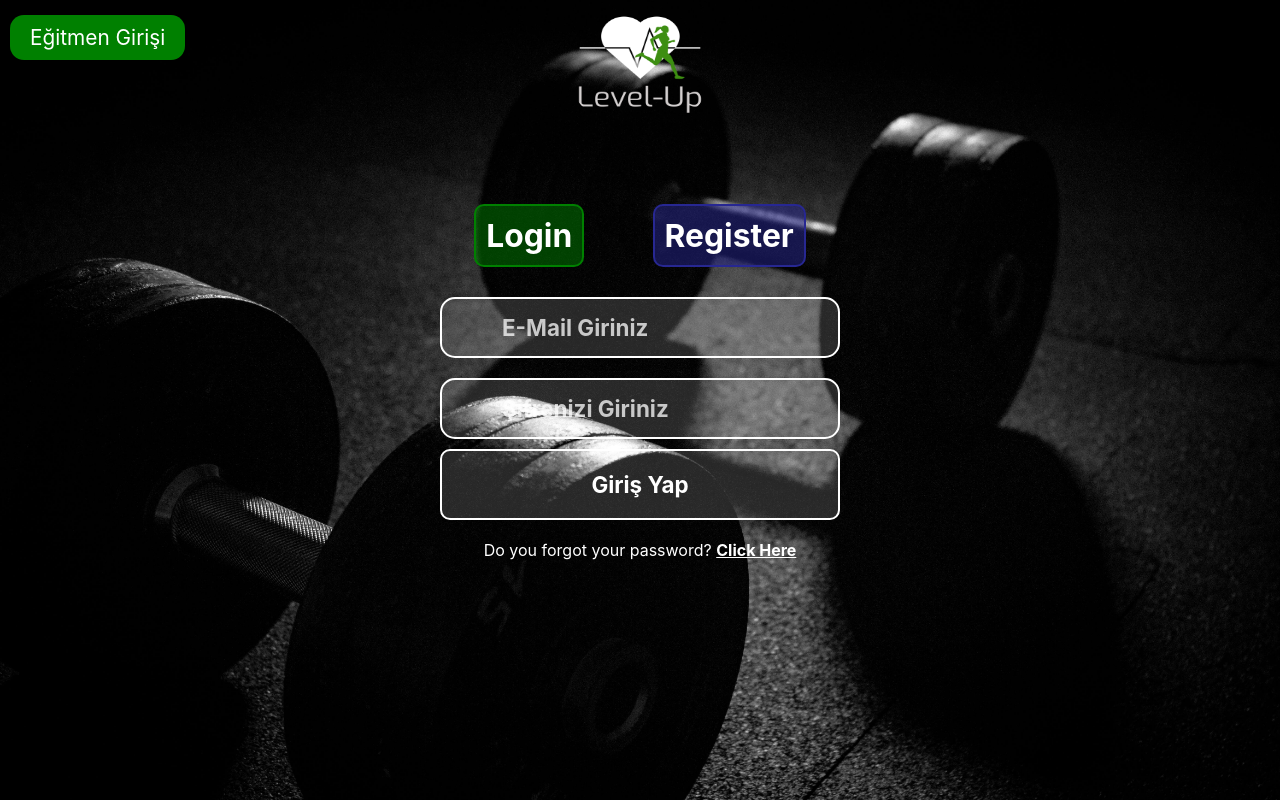
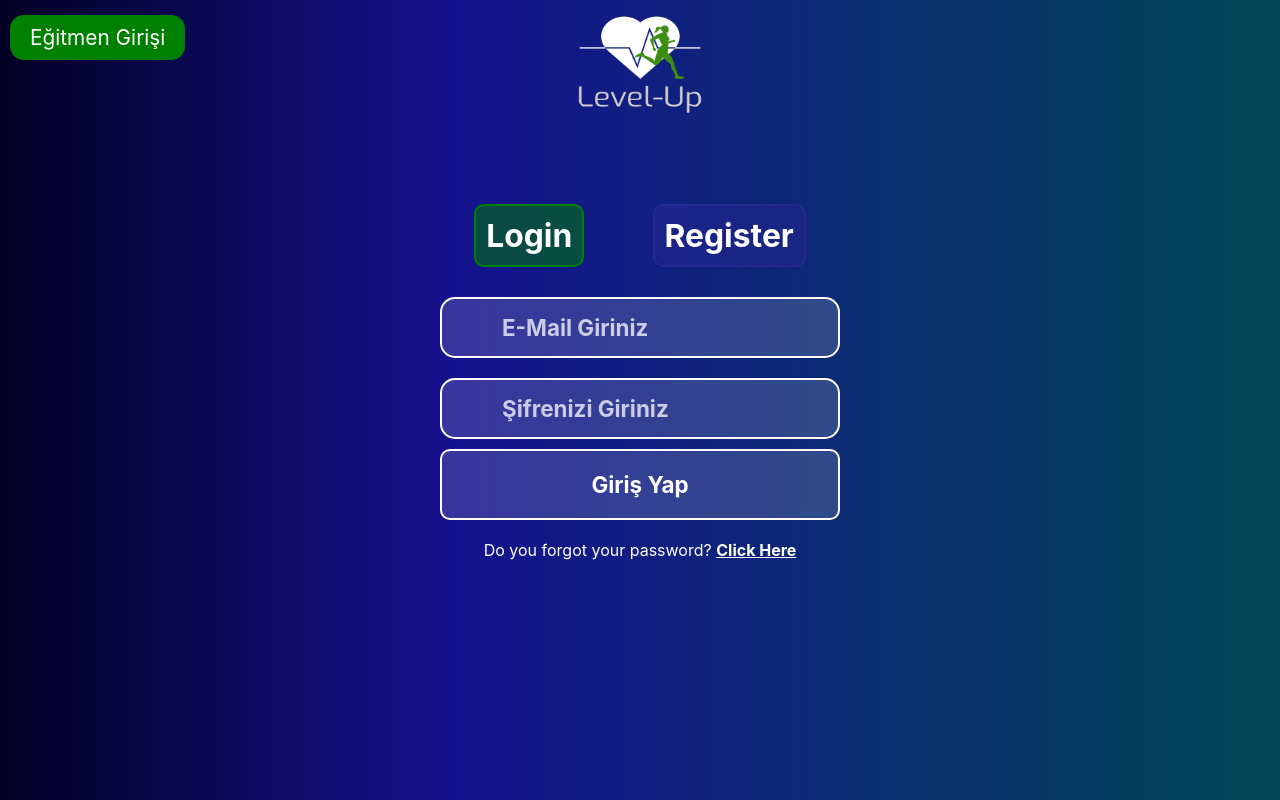
Before and after one commit to muratyksl/levelup-training-project, a Vue app in the folder client/: page /#/auth/login in a window 1280 px wide. Built offline with nearby package versions, Linux system fonts and the light colour scheme.

Commit message:
background image changed for performance

```diff
--- a/client/src/views/Pages/AuthPage.vue
+++ b/client/src/views/Pages/AuthPage.vue
@@ -30,7 +30,8 @@ name: "AuthPage"
 
 <style scoped>
 .auth-section{
-  background-image: url("../../assets/img/1244788.jpeg");
+  background: rgb(2,0,36);
+  background: linear-gradient(90deg, rgba(2,0,36,1) 0%, rgba(21,18,142,1) 35%, rgba(0,71,85,1) 100%);
   height: 100vh;
   background-position: center;
   background-size: cover;
```
Also changed, not shown: client/src/assets/logo.png (deleted).
